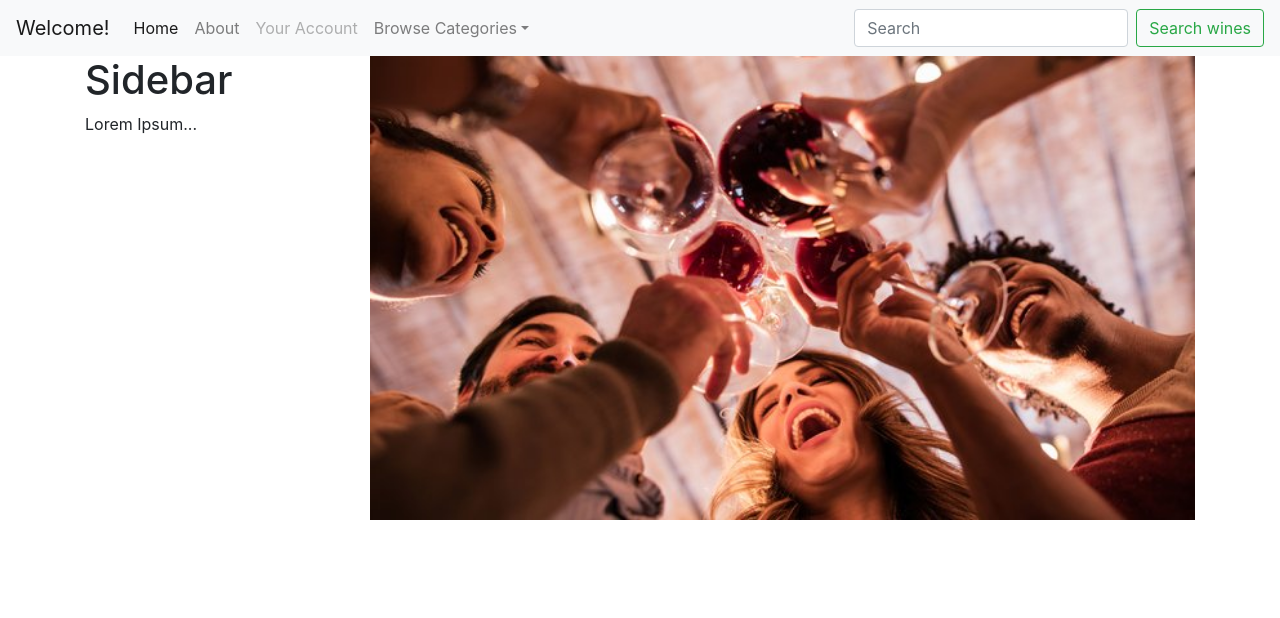
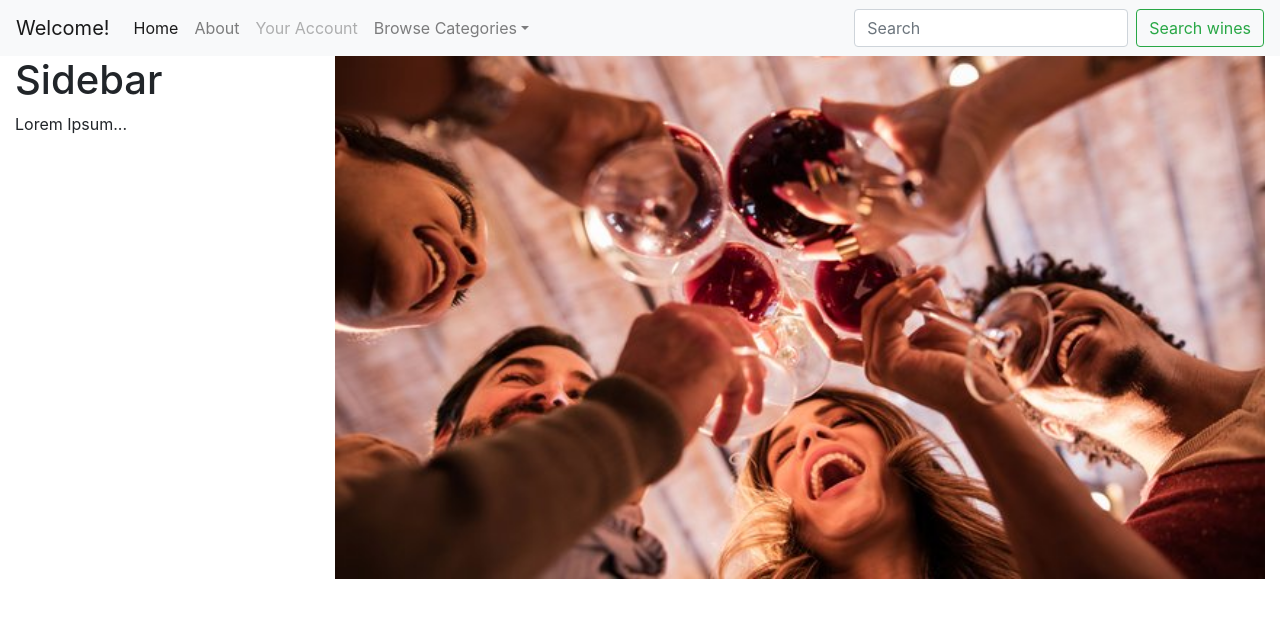
Before and after one commit to jss530/frontpage, a React (Create React App) app: page / in a window 1280 px wide. Shown: the top 618 px of the page. Built offline with nearby package versions, Linux system fonts and the light colour scheme.

Commit message:
Removed padding from components

```diff
--- a/src/App.js
+++ b/src/App.js
@@ -13,7 +13,7 @@ class App extends Component {
     return (
       <div>
         <Navigation />
-        <Grid>
+        <Grid fluid={true}>
           <Row>
             <Col xs={6} md={3}> <Sidebar /> </Col>
             <Col xs={12} md={9}> <Main /> </Col>
```
